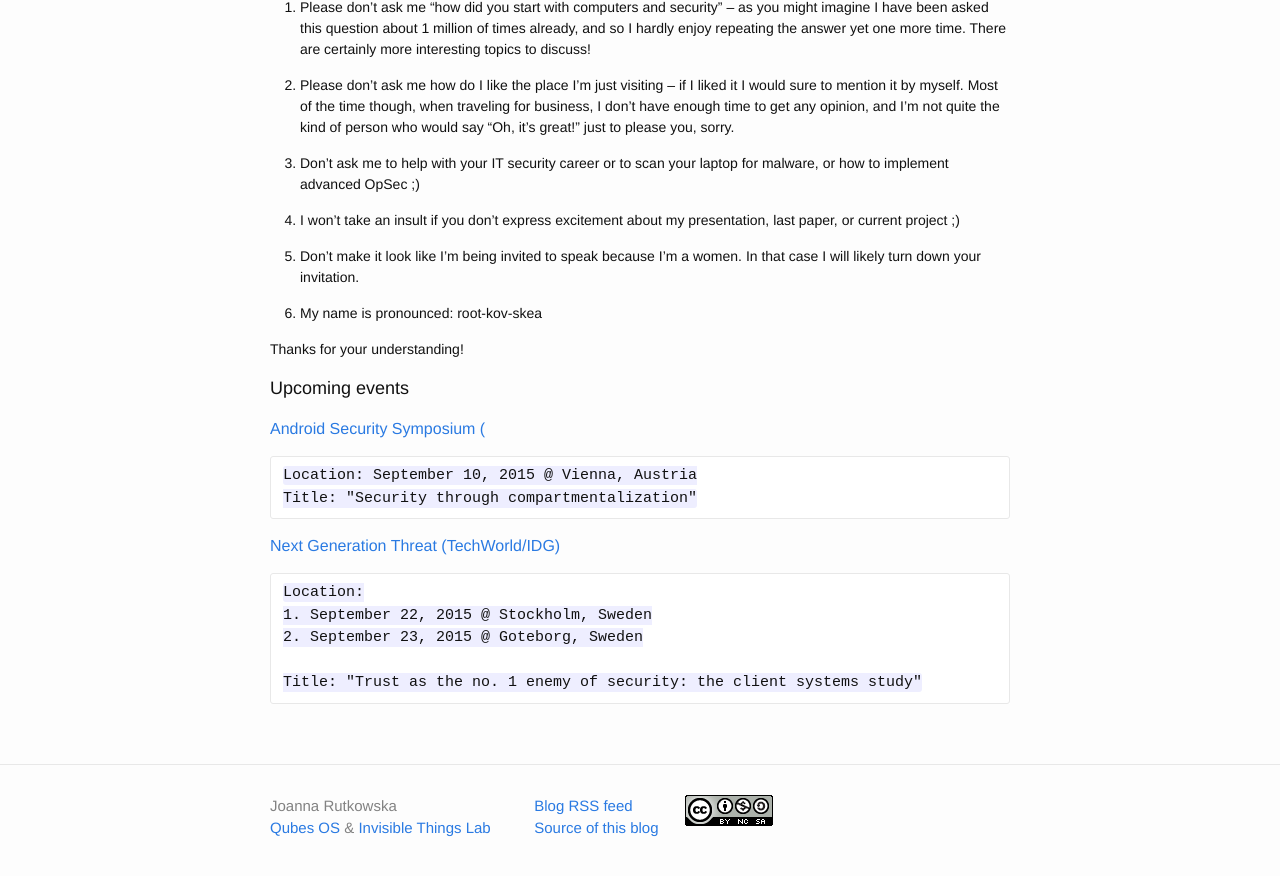
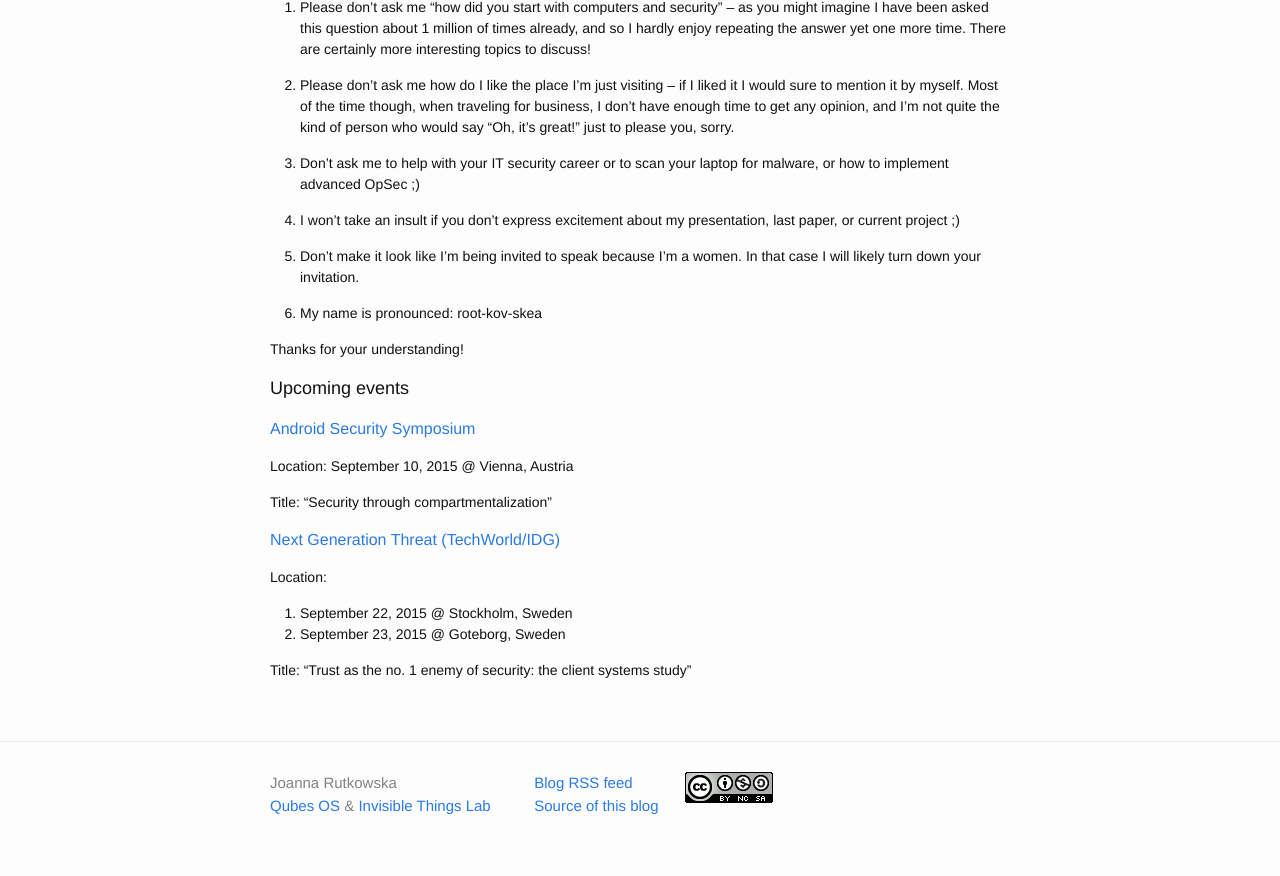
Before and after one commit to rootkovska/rootkovska.github.io, a Jekyll site: the page built from speaking.md, in a window 1280 px wide and 900 px high, scrolled down 982 px. Shown: the top 876 px of the window. Built offline with Jekyll 4.4.1, drawn with Linux system fonts in a browser that asks for light colours; Markdown is read by kramdown in place of the engine named in the settings.

````diff
--- a/speaking.md
+++ b/speaking.md
@@ -87,17 +87,17 @@ Thanks for your understanding!
 Upcoming events
 ----------------
 
-### [Android Security Symposium (](https://usmile.at/symposium/program)
-```
+### [Android Security Symposium](https://usmile.at/symposium/program)
+
 Location: September 10, 2015 @ Vienna, Austria
+
 Title: "Security through compartmentalization"
-```
 
 ### [Next Generation Threat (TechWorld/IDG)](http://techworld.event.idg.se/event/ngt15/)
-```
+
 Location:
+
 1. September 22, 2015 @ Stockholm, Sweden
 2. September 23, 2015 @ Goteborg, Sweden
 
 Title: "Trust as the no. 1 enemy of security: the client systems study"
-```
````
